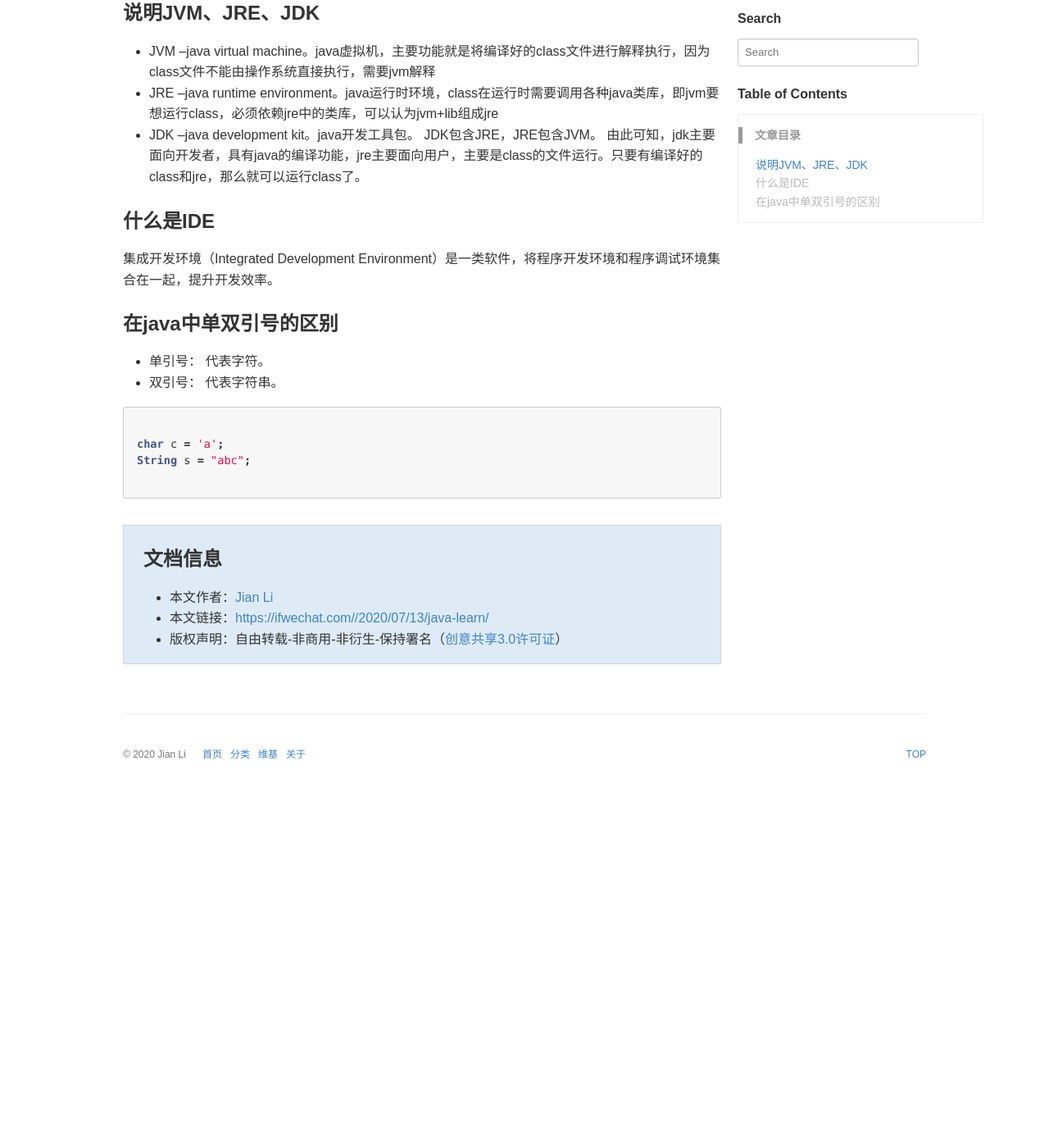
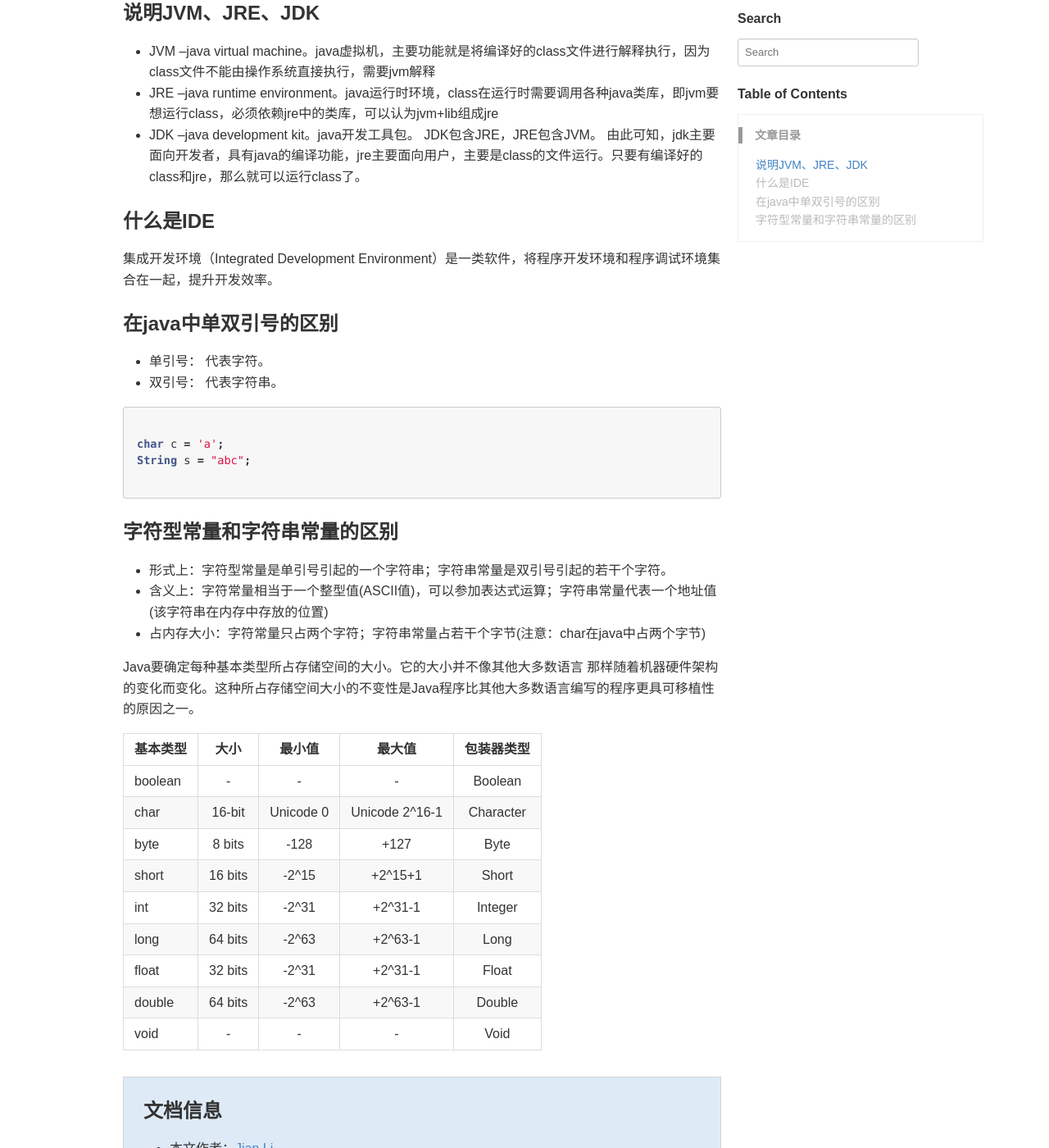
Before and after one commit to TcTOrz/TcTOrz.github.io, a Jekyll site: the page built from _posts/2020-07-13-java-learn.md, in a window 1280 px wide and 1400 px high, scrolled down 221 px. Shown: the whole window at 82% size. Built offline with Jekyll 4.4.1, drawn with Linux system fonts in a browser that asks for light colours; some web fonts are replaced; comment, search, counter and statistics services are not loaded; before the commit the page ends 1198 px from its top, so only the background shows below that; some of the changed text lies outside the part shown.

Commit message:
add-java-base

````diff
--- a/_posts/2020-07-13-java-learn.md
+++ b/_posts/2020-07-13-java-learn.md
@@ -27,3 +27,23 @@ char c = 'a';
 String s = "abc";
 
 ```
+
+### 字符型常量和字符串常量的区别
+
+- 形式上：字符型常量是单引号引起的一个字符串；字符串常量是双引号引起的若干个字符。
+- 含义上：字符常量相当于一个整型值(ASCII值)，可以参加表达式运算；字符串常量代表一个地址值(该字符串在内存中存放的位置)
+- 占内存大小：字符常量只占两个字符；字符串常量占若干个字节(注意：char在java中占两个字节)
+
+Java要确定每种基本类型所占存储空间的大小。它的大小并不像其他大多数语言 那样随着机器硬件架构的变化而变化。这种所占存储空间大小的不变性是Java程序比其他大多数语言编写的程序更具可移植性的原因之一。
+
+| 基本类型 | 大小 | 最小值 | 最大值 | 包装器类型 |
+| :----- | :----: | :----: | :-----: | :----: |
+| boolean | - | - | - | Boolean |
+| char | 16-bit | Unicode 0 | Unicode 2^16-1 | Character |
+| byte | 8 bits | -128 | +127 | Byte |
+| short | 16 bits | -2^15 | +2^15+1 | Short |
+| int | 32 bits | -2^31 | +2^31-1 | Integer |
+| long | 64 bits | -2^63 | +2^63-1 | Long |
+| float | 32 bits | -2^31 | +2^31-1 | Float |
+| double | 64 bits | -2^63 | +2^63-1 | Double |
+| void | - | - | - | Void |
````
